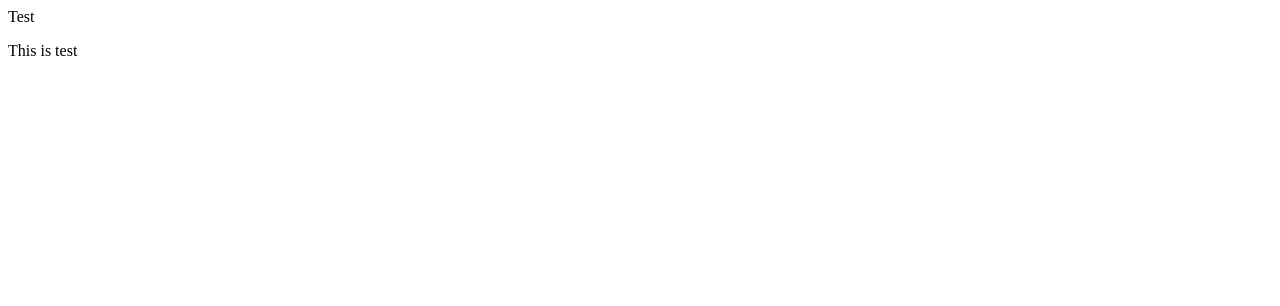
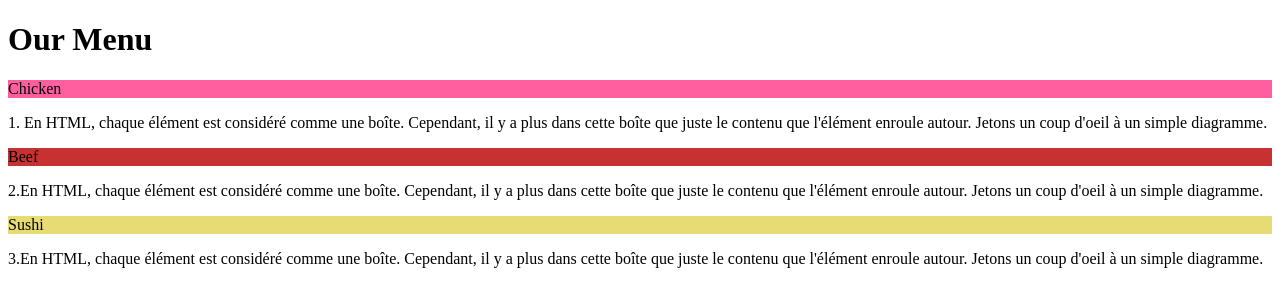
Before and after one commit to kurierq/coursera-homework, a plain HTML site: page index.html in a window 1280 px wide. Drawn offline with Linux system fonts and the light colour scheme.

Commit message:
Our Menu

```diff
--- a/index.html
+++ b/index.html
@@ -1,11 +1,30 @@
 <!doctype html>
 <html>
 <head>
-	<div> Test</div>
+	<meta charset="utf-8">
+	<meta name="viewport" content="width=device-width, 	initial-scale=1">
+	<link rel="stylesheet" href="styles.css">
+	<title>Module 2 Assigment</title>
 </head>
 <body>
-	<div>
-		<p>This is test</p>
-	</div>
+	<h1 class="title">Our Menu</h1>
+	<section>
+		<div id="box1">
+			<div id="title" style="background: #FF5F9F">Chicken</div>
+			<p id="content">1. En HTML, chaque élément est considéré comme une boîte. Cependant, il y a plus dans cette boîte que juste le contenu que l'élément enroule autour. Jetons un coup d'oeil à un simple diagramme.</p></div>
+
+		<div id="box2">
+			<div id="title" style="background: #C83131">Beef</div>
+			<p id="content">2.En HTML, chaque élément est considéré comme une boîte. Cependant, il y a plus dans cette boîte que juste le contenu que l'élément enroule autour. Jetons un coup d'oeil à un simple diagramme.</p></div>
+
+		<div id="box3">
+			<div id="title" style="background : #E7DB73">Sushi</div>
+			<p id="content">3.En HTML, chaque élément est considéré comme une boîte. Cependant, il y a plus dans cette boîte que juste le contenu que l'élément enroule autour. Jetons un coup d'oeil à un simple diagramme.</p>
+		</div>
+
+	</section>
+
+
+
 </body>
 </html>
```
